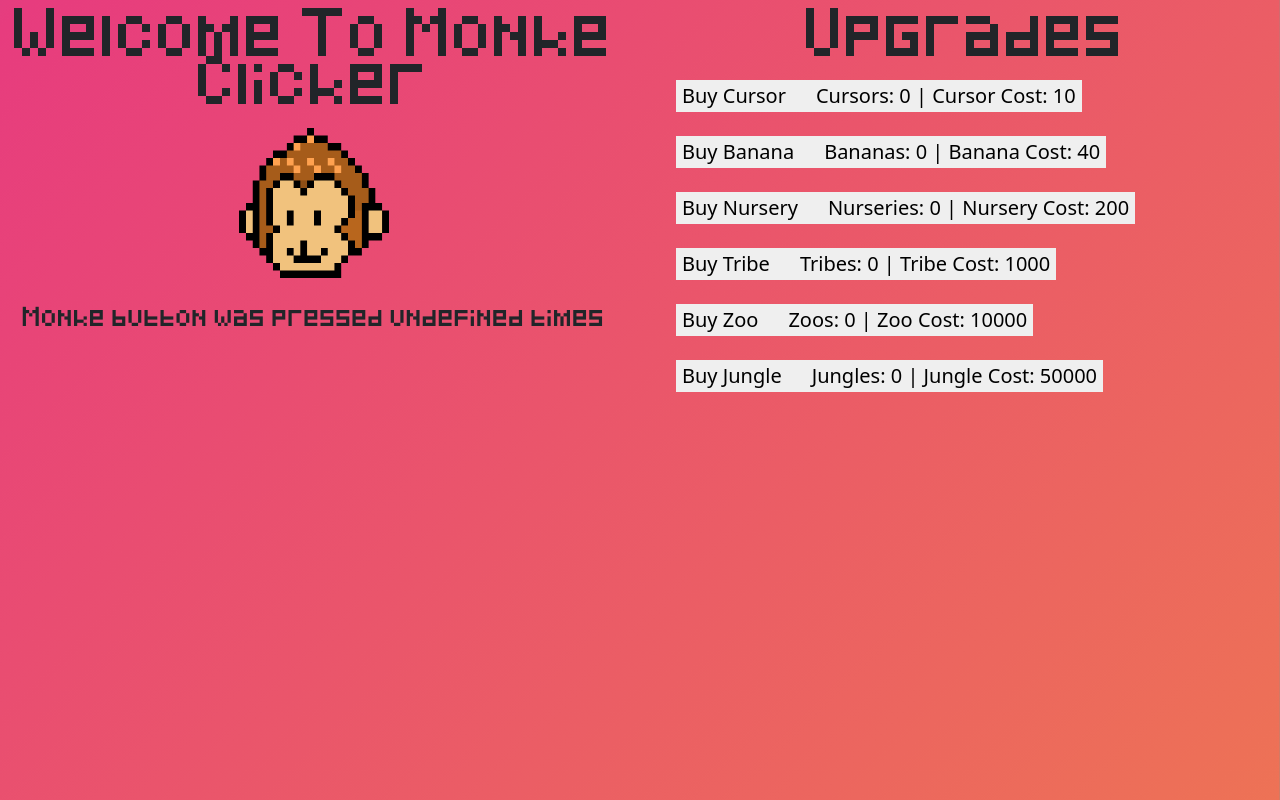
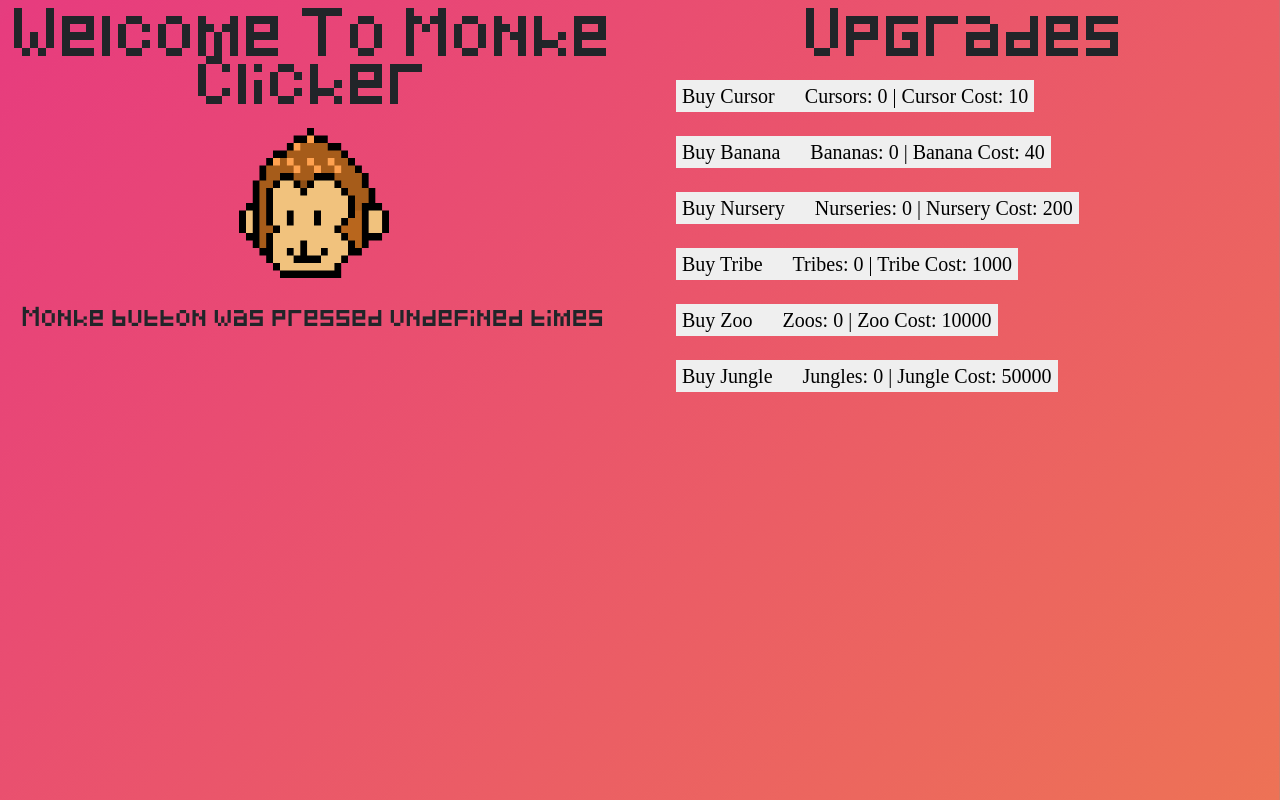
Before and after one commit to applerizz/monkeclicker.github.io, a plain HTML site: page index.html in a window 1280 px wide. Drawn offline with nearby package versions, Linux system fonts and the light colour scheme.

Commit message:
Update styles.css

```diff
--- a/styles.css
+++ b/styles.css
@@ -1,6 +1,11 @@
 @font-face {
   font-family: pixelFont;
   src: url(fonts/Pixeled.ttf);
+}
+
+@font-face {
+  font-family: gulim;
+  src: url(fonts/210 GulimOTF 090.otf)
 }
 
 h2 {
@@ -69,6 +74,7 @@ html::-webkit-scrollbar {
 #buy {
      border: none;
      font-size: 20px;
+     font-family: gulim;
 }
 #divcursor {
      z-index: 1;
@@ -76,61 +82,72 @@ html::-webkit-scrollbar {
      position:relative;
      float: right;
      padding-left: 30px;
+     font-family: gulim;
 }
 
 #buyBanana {
      border: none;
      font-size: 20px;
+     font-family: gulim;
 }
 #bananacursor {
      font-size: 20px;
      position:relative;
      float: right;
      padding-left: 30px;
+     font-family: gulim;
 }
 
 #buyNursery {
      border: none;
      font-size: 20px;
+     font-family: gulim;
 }
 #nurserycursor {
      font-size: 20px;
      position:relative;
      float: right;
      padding-left: 30px;
+     font-family: gulim;
 }
 
 #buyTribe {
      border: none;
      font-size: 20px;
+     font-family: gulim;
 }
 #tribecursor {
      font-size: 20px;
      position:relative;
      float: right;
      padding-left: 30px;
+     font-family: gulim;
 }
 
 #buyZoo {
      border: none;
      font-size: 20px;
+     font-family: gulim;
 }
 #zoocursor {
      font-size: 20px;
      position:relative;
      float: right;
      padding-left: 30px;
+     font-family: gulim;
 }
 
 #buyJungle {
      border: none;
      font-size: 20px;
+     font-family: gulim;
 }
 #junglecursor {
      font-size: 20px;
      position:relative;
      float: right;
      padding-left: 30px;
+     font-family: gulim;
 }
 
 #widthTest {
```
